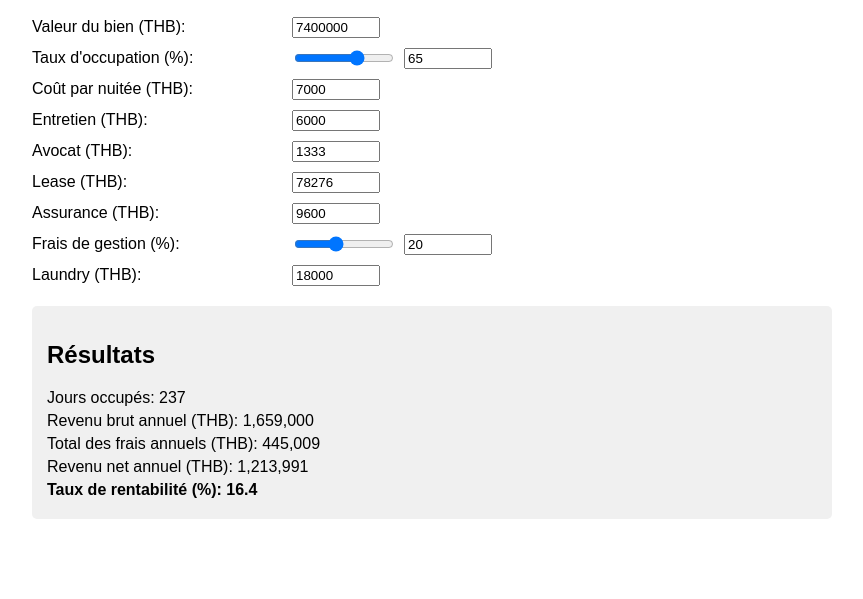
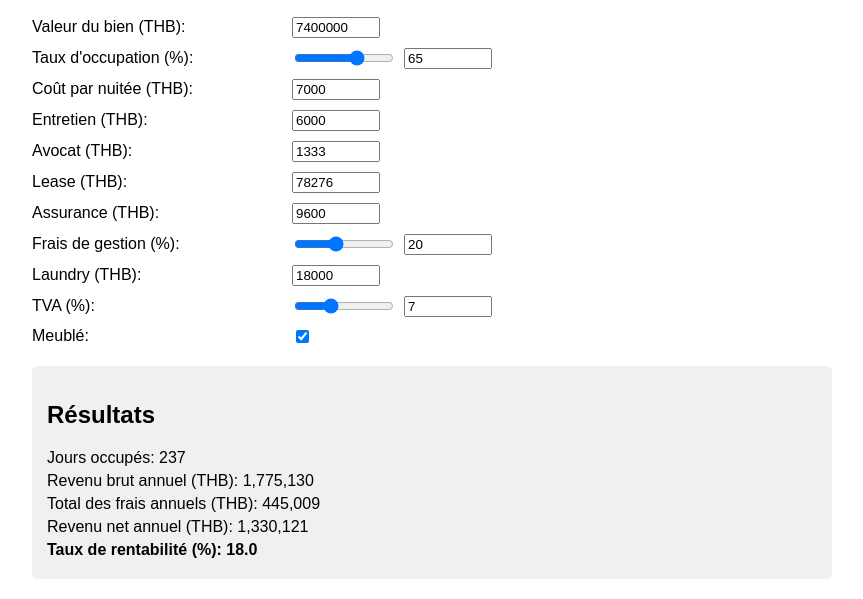
Before and after one commit to Bambirun/Verdant-Residence, a plain HTML site: page index.html in a window 1280 px wide. Shown: the part 215-814 px from the top of the page, without its empty margins (208-1071 px from the left). Drawn offline with Linux system fonts and the light colour scheme.

Commit message:
index.html

```diff
--- a/index.html
+++ b/index.html
@@ -98,6 +98,15 @@
             <label>Laundry (THB):</label>
             <input type="number" id="laundryNumber" value="18000" min="0" oninput="updateCalculations()">
         </div>
+        <div class="input-container">
+            <label>TVA (%):</label>
+            <input type="range" id="tvaRange" min="0" max="20" value="7" oninput="updateFromRange('tva')">
+            <input type="number" id="tvaNumber" value="7" min="0" max="20" oninput="updateFromNumber('tva')">
+        </div>
+        <div class="input-container">
+            <label>Meublé:</label>
+            <input type="checkbox" id="meubleCheckbox" checked onchange="updateCalculations()">
+        </div>
     </div>
 
     <div class="section results">
@@ -155,17 +164,21 @@
             const assurance = parseFloat(document.getElementById('assuranceNumber').value) || 0;
             const fraisGestion = parseFloat(document.getElementById('fraisGestionNumber').value) || 0;
             const laundry = parseFloat(document.getElementById('laundryNumber').value) || 0;
+            const tva = parseFloat(document.getElementById('tvaNumber').value) || 0;
+            const meuble = document.getElementById('meubleCheckbox').checked;
 
             // Calculer les jours occupés (365 jours * taux d'occupation)
             const joursOccupes = Math.round(365 * (tauxOccupation / 100));
             document.getElementById('joursOccupes').textContent = joursOccupes;
 
-            // Calculer le revenu brut annuel
-            const revenuBrut = joursOccupes * coutNuitee;
-            document.getElementById('revenuBrut').textContent = revenuBrut.toLocaleString();
+            // Calculer le revenu brut annuel hors TVA
+            const revenuBrutHorsTva = joursOccupes * coutNuitee;
+            // Ajouter la TVA au revenu brut
+            const revenuBrut = revenuBrutHorsTva * (1 + tva / 100);
+            document.getElementById('revenuBrut').textContent = Math.round(revenuBrut).toLocaleString();
 
-            // Calculer les frais de gestion (en % du revenu brut)
-            const fraisGestionValeur = (fraisGestion / 100) * revenuBrut;
+            // Calculer les frais de gestion (en % du revenu brut hors TVA)
+            const fraisGestionValeur = (fraisGestion / 100) * revenuBrutHorsTva;
 
             // Calculer le total des frais annuels
             const totalFrais = entretien + avocat + lease + assurance + fraisGestionValeur + laundry;
```
